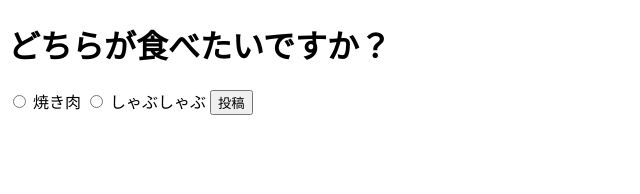
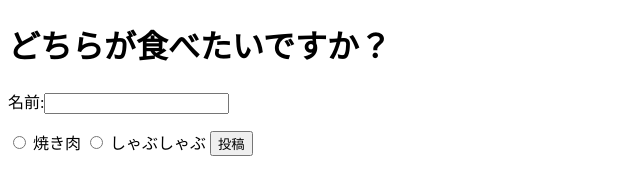
Before and after one commit to progedu/intro-curriculum-3014, a website: page form.html in a window 1280 px wide. Shown: the whole page, without its empty margins (0-640 px from the left). Drawn offline with Linux system fonts and the light colour scheme.

Commit message:
アンケートフォームに名前を追加

```diff
--- a/form.html
+++ b/form.html
@@ -8,6 +8,7 @@
 <body>
 	<h1>どちらが食べたいですか？</h1>
 	<form method="post" action="/enquetes/yaki-shabu">
+		<p>名前:<input type="text" name="name"></p>
 		<input type="radio" name="yaki-shabu" value="焼き肉" /> 焼き肉
 		<input type="radio" name="yaki-shabu" value="しゃぶしゃぶ" /> しゃぶしゃぶ
 		<button type="submit">投稿</button>
```
